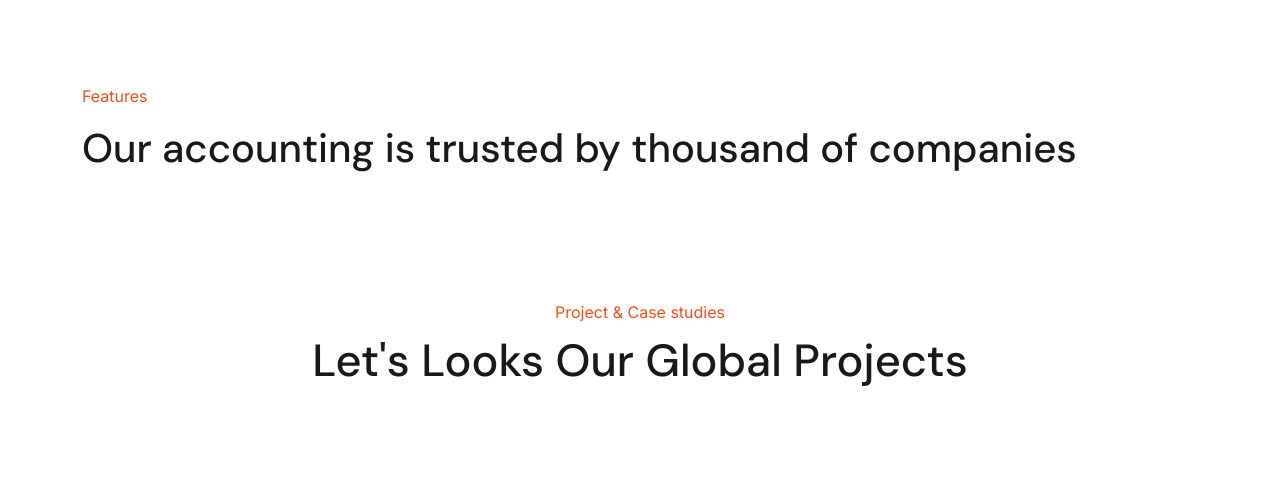
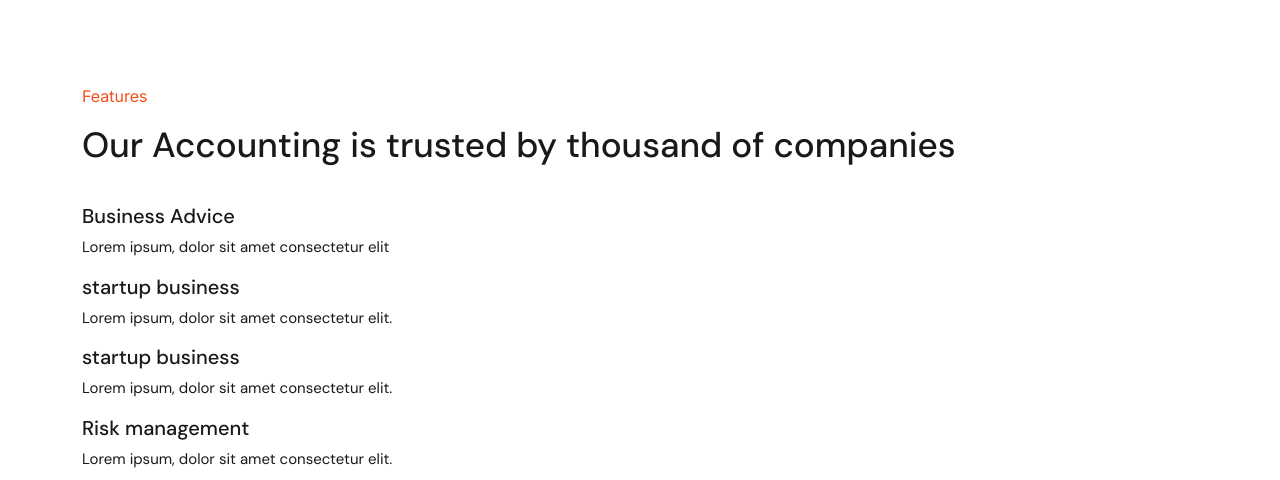
Before and after one commit to felixurberg/crito, a plain HTML site: page index.html in a window 1280 px wide. Shown: the part 1059-1539 px from the top of the page. Drawn offline with nearby package versions, Linux system fonts and the light colour scheme; a script that the page names is missing.

Commit message:
added some code on the advice section

```diff
--- a/css/style.scss
+++ b/css/style.scss
@@ -341,6 +341,7 @@ header {
 
     .container {
 
+
         .logotypes {
             display: flex;
             align-items: center;
@@ -351,23 +352,67 @@ header {
 
         }
 
+
+
+
+
+
+    }
+
+
+}
+
+.advice {
+
+    .container {
+        display: grid;
+            grid-template-columns: 1fr;
+            gap: 30px;
+
+
+
+        .advice-management {
+
+
+            h3 {
+                font-family: 'DM Sans', sans-serif;
+                font-weight: 700px;
+                font-size: 20px;
+            }
+
+            p {
+                font-family: 'DM Sans', sans-serif;
+                font-weight: 700px;
+                font-size: 15px;
+
+            }
+
+
+        }
+
+
+
         .features-title {
+
+
+
 
             p {
                 color:#f94d1c
+
             }
 
             h2 {
                 font-family: 'DM Sans', sans-serif;
                 font-weight: 700px;
-                font-size: 40px;
+                font-size: 35px;
+
 
             }
-        }
-
-    }
 
 
+        }
+    }
 }
 
 .project-and-case {
--- a/index.html
+++ b/index.html
@@ -72,23 +72,47 @@
     <div class="container">
       <div class="logotypes">
         <img src="images/paperz.svg" alt="paperz logotype"></a>
-        <img src="images/dorfus.svg" alt="paperz logotype"></a>
-        <img src="images/martino.svg" alt="paperz logotype"></a>
-        <img src="images/square.svg" alt="paperz logotype"></a>
-        <img src="images/gobona.svg" alt="paperz logotype"></a>
+        <img src="images/dorfus.svg" alt="dorfus logotype"></a>
+        <img src="images/martino.svg" alt="martino logotype"></a>
+        <img src="images/square.svg" alt="square logotype"></a>
+        <img src="images/gobona.svg" alt="gobona logotype"></a>
 
+  </section>
+
+<section class="advice">
+  <div class="container">
+    <div class="features-title">
+      <p>Features</p>
+      <h2>Our Accounting is trusted by thousand of companies</h2>
+    </div>
+    <div class="advice-management">
+      <div>
+        <h3>Business Advice</h3>
+        <p>Lorem ipsum, dolor sit amet consectetur elit</p>
       </div>
-      <div class="features-title">
-        <p>Features</p>
-        <h2>Our accounting is trusted by thousand of companies</h2>
+      <div>
+        <h3>startup business</h3>
+        <p>Lorem ipsum, dolor sit amet consectetur elit.</p>
+      </div>
+      <div>
+        <h3>startup business</h3>
+        <p>Lorem ipsum, dolor sit amet consectetur elit.</p>
+      </div>
+      <div>
+        <h3>Risk management</h3>
+        <p>Lorem ipsum, dolor sit amet consectetur elit.</p>
+      </div>
 
-      </div>
+
+    </div>
+
+  </div>
 
 
 
 
-    </div>
-  </section>
+
+</section>
 
 
 
```
Also changed, not shown: css/style.css.
